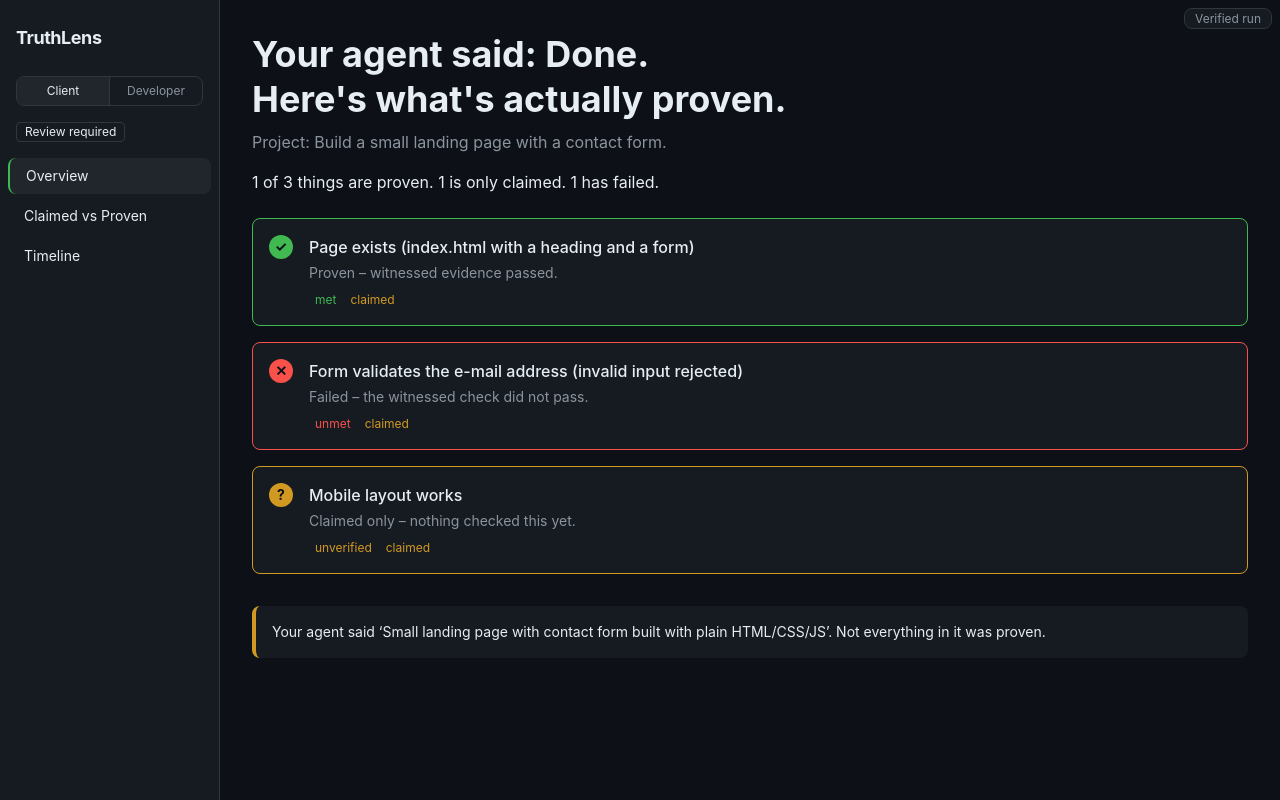
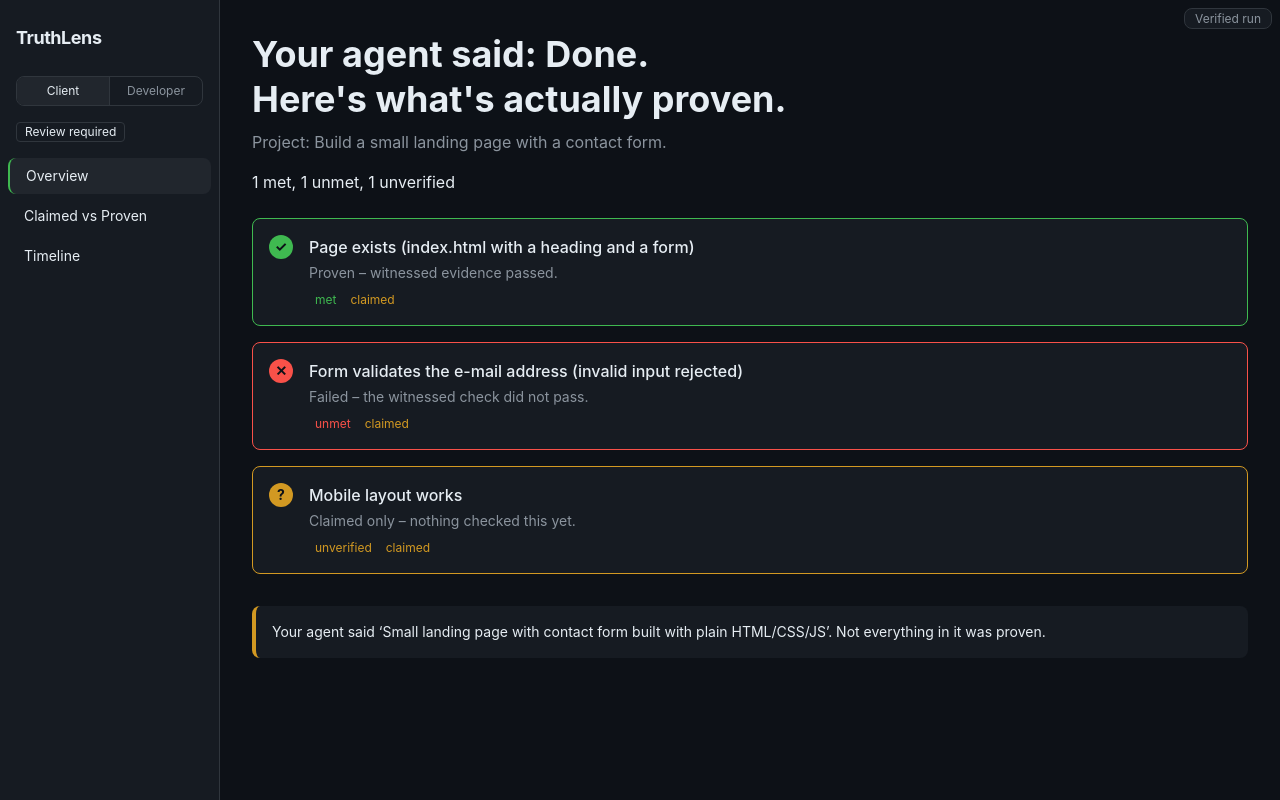
Before and after one commit to Shuwajaja/truthlens, a React (Vite) app in the folder viewer/: page / in a window 1280 px wide. Built offline with nearby package versions, Linux system fonts and the light colour scheme; the HTML template or start-up script is replaced by a standard one.

Commit message:
viewer: Truth Overview shows per-criterion status counts (met/unmet/unverified), not percentages (#57) (#72)
Run: tl-20261011-081743-57 (supervisor tl-cycle, actor.kind=agent)

Co-authored-by: Shuwajaja <260669417+Shuwajaja@users.noreply.github.com>

```diff
--- a/viewer/src/components/Overview.tsx
+++ b/viewer/src/components/Overview.tsx
@@ -3,6 +3,25 @@
 
 const CARD_ACCENT: Record<string, string> = { green: '#3fb950', yellow: '#d29922', red: '#f85149', gray: '#8b949e', outline: '#8b949e' }
 const STATUS_LABEL: Record<string, string> = { met: 'met', unmet: 'unmet', unverified: 'unverified', proposed: 'proposed' }
+const STATUS_COUNT_ORDER = ['met', 'unmet', 'unverified', 'proposed'] as const
+
+function statusCountSummary(criteria: Criterion[]): string {
+  const counts = new Map<string, number>()
+  for (const c of criteria) {
+    counts.set(c.status, (counts.get(c.status) ?? 0) + 1)
+  }
+  const parts: string[] = []
+  for (const status of STATUS_COUNT_ORDER) {
+    const n = counts.get(status) ?? 0
+    if (n > 0) parts.push(`${n} ${status}`)
+  }
+  for (const [status, n] of counts) {
+    if (!(STATUS_COUNT_ORDER as readonly string[]).includes(status)) {
+      parts.push(`${n} ${status}`)
+    }
+  }
+  return parts.join(', ')
+}
 
 function criterionIcon(c: Criterion): string {
   if (c.claimed && c.card === 'yellow') return '?'
@@ -15,14 +34,9 @@
   doc: { verified: boolean; headline: string[]; review_required: boolean; run: { project: string }; counts: Record<string, number>; criteria: Criterion[]; claims: Claim[]; events: RunEvent[] }
   onOpenDrawer: (t: DrawerTarget) => void
 }) {
-  const total = doc.criteria.length
   const firstUnwitnessed = doc.claims.find(c => c.finding === 'claim_unwitnessed')
   const eventsById = new Map(doc.events.map(e => [e.id, e]))
-
-  const countParts: string[] = []
-  countParts.push(`${doc.counts.green} of ${total} things are proven.`)
-  if (doc.counts.yellow > 0) countParts.push(`${doc.counts.yellow} ${doc.counts.yellow === 1 ? 'is' : 'are'} only claimed.`)
-  if (doc.counts.red > 0) countParts.push(`${doc.counts.red} ${doc.counts.red === 1 ? 'has' : 'have'} failed.`)
+  const summaryLine = statusCountSummary(doc.criteria)
 
   return (
     <div>
@@ -30,7 +44,7 @@
         {doc.headline.map((l, i) => <span key={i} className="block">{l}</span>)}
       </h1>
       <p className="text-[#8b949e] text-base mb-4">Project: {doc.run.project}</p>
-      <p className="text-base mb-6">{countParts.join(' ')}</p>
+      <p className="text-base mb-6">{summaryLine}</p>
 
       <div className="space-y-4">
         {doc.criteria.map(c => {
```
